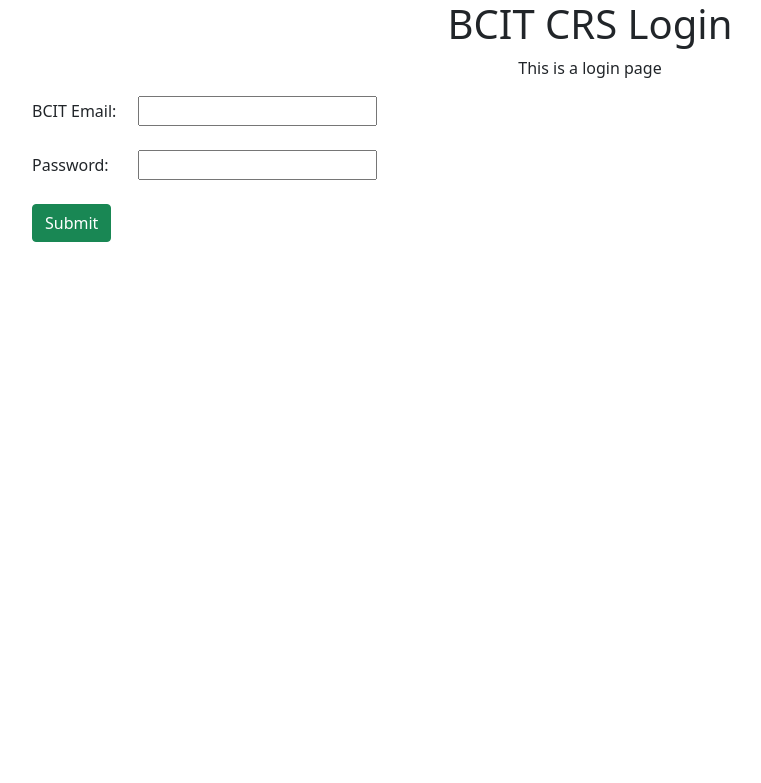
After one commit to Langelozzi/2911-group21, a Flask app: template templates/login.html in a window 1280 px wide. The commit adds this page. Shown: the top 783 px of the page, without its empty margins (50-811 px from the left). Run offline with Flask 2, Linux system fonts and the light colour scheme; the template is opened without the code that fills it, so the values that code supplies are empty.

Commit message:
simple login page added
Signed-off-by: waifu pilot <q1233443@hotmail.com>

```diff
--- /dev/null
+++ b/templates/login.html
@@ -0,0 +1,21 @@
+<head>
+    <link href="https://cdn.jsdelivr.net/npm/bootstrap@5.1.3/dist/css/bootstrap.min.css" rel="stylesheet"
+        integrity="sha384-1BmE4kWBq78iYhFldvKuhfTAU6auU8tT94WrHftjDbrCEXSU1oBoqyl2QvZ6jIW3" crossorigin="anonymous">
+</head>
+
+<body>
+    <div class="jumbotron text-center">
+        <h1>BCIT CRS Login</h1>
+        <p>This is a login page</p>
+    </div>
+        <div class="container">
+            <form action="#">
+                <label for="User_Name">BCIT Email:</label>
+                <input type="email" id="BCIT_Email" name="BCIT_Email" style="margin-left: 17px;"><br><br>
+                <label for="Password">Password:</label>
+                <input type="password" id="Password" name="Password" style="margin-left: 25px;"><br><br>
+                <input type="submit" class="btn btn-success" value="Submit">
+            </form>
+        </div>
+    </div>
+</body>
```
Also changed, not shown: templates/home.html (+6 -2 lines).
